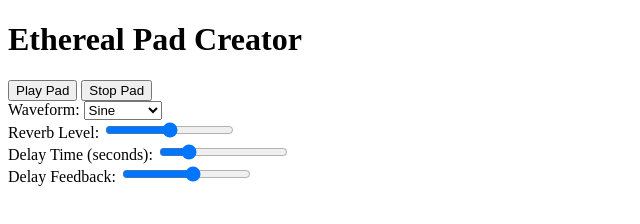
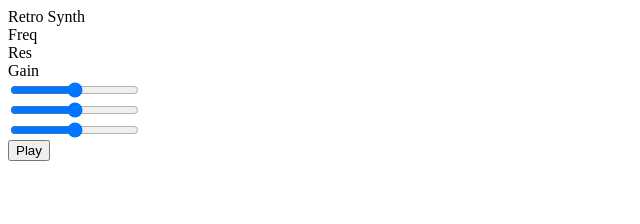
Before and after one commit to KyleColorado/MusicMaker, a plain HTML site: page index.html in a window 1280 px wide. Shown: the whole page, without its empty margins (0-640 px from the left). Drawn offline with Linux system fonts and the light colour scheme; no server answers.

Commit message:
Update index.html

```diff
--- a/index.html
+++ b/index.html
@@ -1,38 +1,16 @@
-<!DOCTYPE html>
-<html lang="en">
-<head>
-    <meta charset="UTF-8">
-    <meta name="viewport" content="width=device-width, initial-scale=1.0">
-    <title>Ethereal Pad Creator</title>
-    <link rel="stylesheet" href="styles.css">
-</head>
-<body>
-    <div class="container">
-        <h1>Ethereal Pad Creator</h1>
-        <button id="playPad">Play Pad</button>
-        <button id="stopPad">Stop Pad</button>
-        <div>
-            <label for="waveform">Waveform:</label>
-            <select id="waveform">
-                <option value="sine">Sine</option>
-                <option value="square">Square</option>
-                <option value="sawtooth">Sawtooth</option>
-                <option value="triangle">Triangle</option>
-            </select>
+<div id="synthesizer">
+    <div class="display">Retro Synth</div>
+    <div class="controls">
+        <div class="knobs">
+            <div class="knob">Freq</div>
+            <div class="knob">Res</div>
+            <div class="knob">Gain</div>
         </div>
-        <div>
-            <label for="reverbLevel">Reverb Level:</label>
-            <input type="range" id="reverbLevel" min="0" max="1" step="0.01" value="0.5">
-        </div>
-        <div>
-            <label for="delayTime">Delay Time (seconds):</label>
-            <input type="range" id="delayTime" min="0" max="1" step="0.01" value="0.2">
-        </div>
-        <div>
-            <label for="feedbackLevel">Delay Feedback:</label>
-            <input type="range" id="feedbackLevel" min="0" max="0.9" step="0.05" value="0.5">
+        <div class="sliders">
+            <div class="slider"><input type="range" vertical></div>
+            <div class="slider"><input type="range" vertical></div>
+            <div class="slider"><input type="range" vertical></div>
         </div>
     </div>
-    <script src="script.js"></script>
-</body>
-</html>
+    <button id="playPad">Play</button>
+</div>
```
